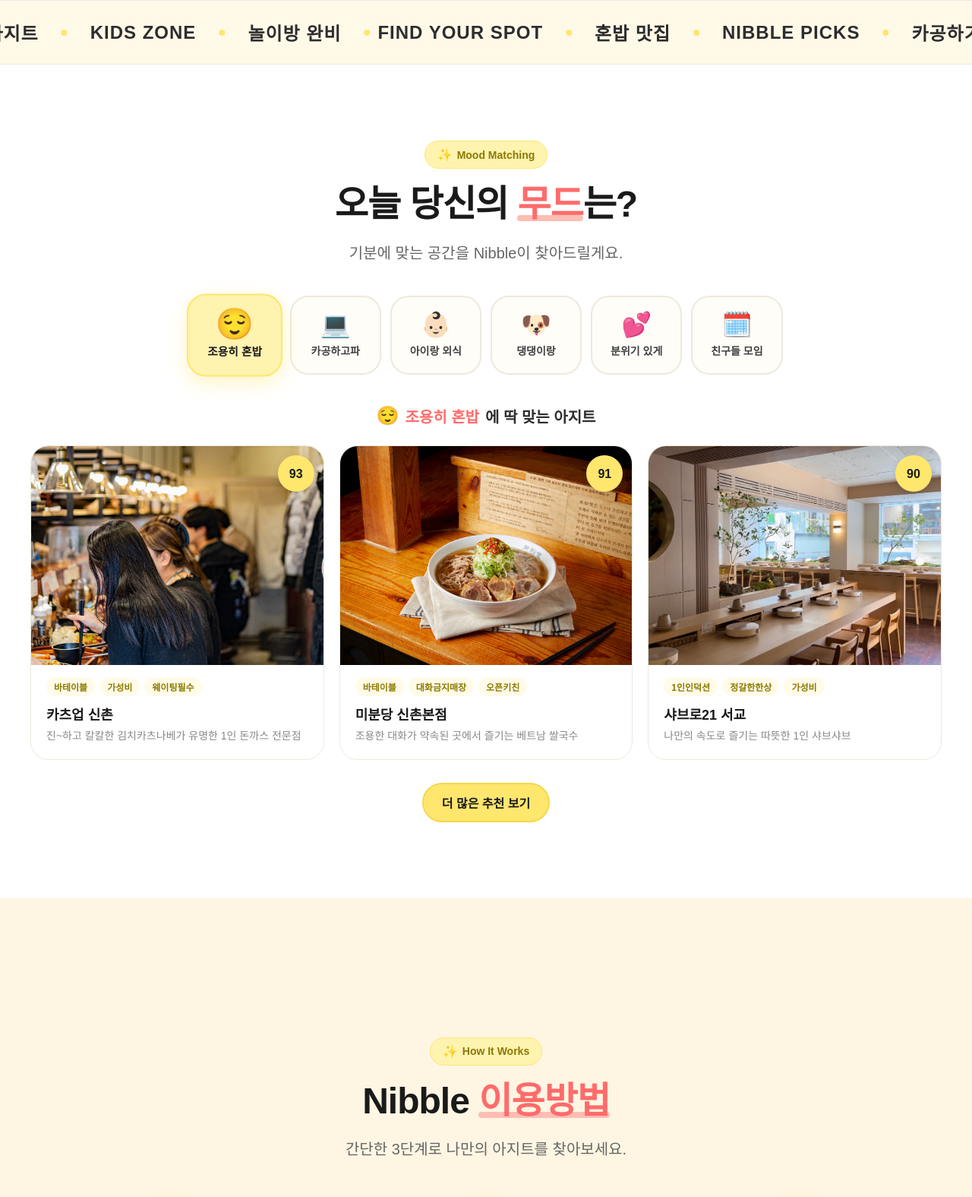
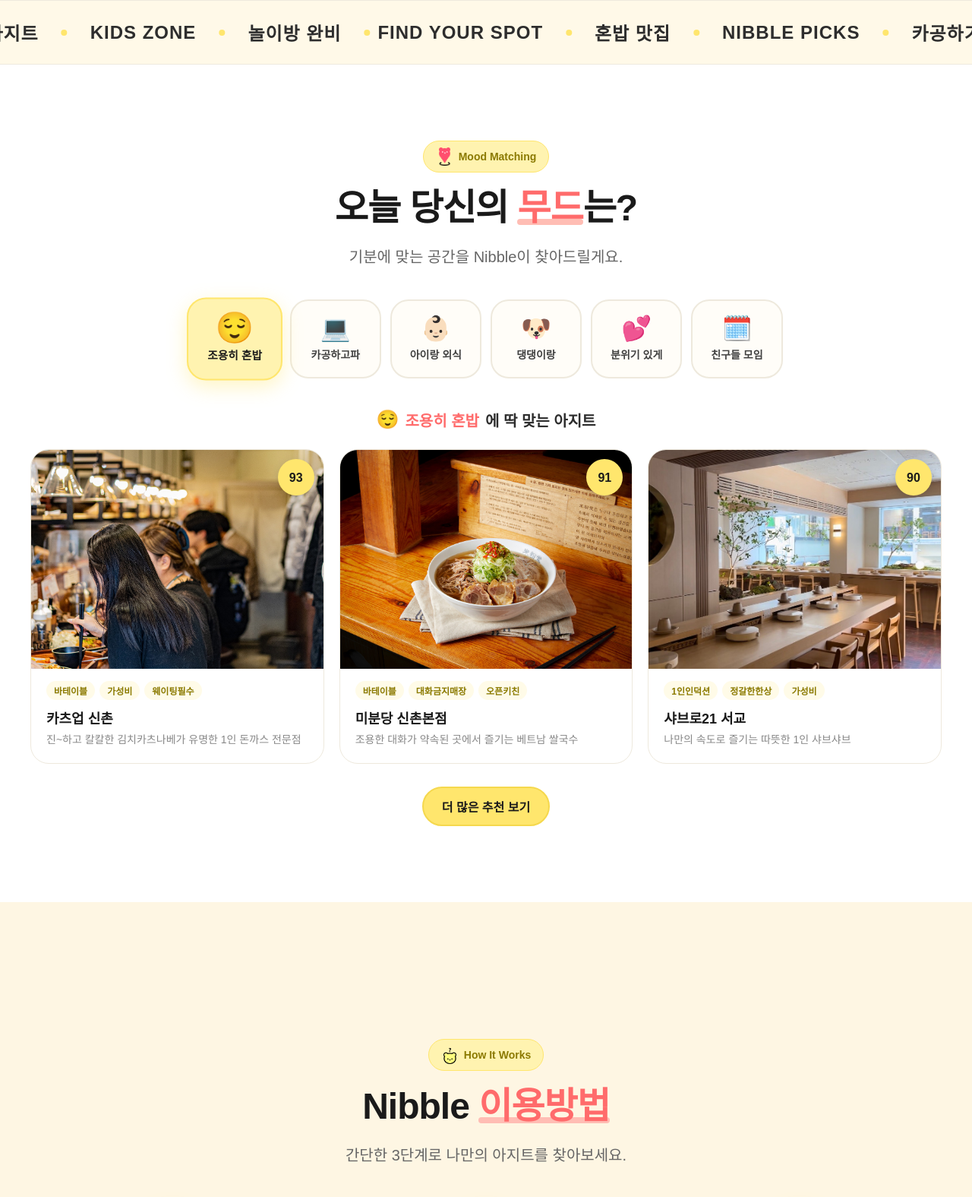
Before and after one commit to yuliee02/Nibble, a plain HTML site: page index.html in a window 1280 px wide. Shown: the part 1593-3168 px from the top of the page at 76% size. Drawn offline with nearby package versions, Linux system fonts and the light colour scheme; a web font is replaced by a local one.

Commit message:
Update img and index

```diff
--- a/index.html
+++ b/index.html
@@ -4,11 +4,10 @@
   <meta charset="UTF-8">
   <meta name="viewport" content="width=device-width, initial-scale=1.0">
   <title>Nibble — 야금야금 찾아가는 나만의 아지트</title>
-  <meta name="description" content="혼자여도 맛있게, 나답게. Nibble이 당신의 취향에 맞는 맛집을 찾아드립니다.">
   <!-- Open Graph (링크 썸네일) -->
   <meta property="og:type" content="website">
   <meta property="og:title" content="Nibble — 야금야금 찾아가는 나만의 아지트">
-  <meta property="og:description" content="혼자여도 맛있게, 나답게. Nibble이 당신의 취향에 맞는 맛집을 찾아드립니다.">
+  <meta property="og:description" content="Nibble이 당신의 취향에 맞는 맛집을 찾아드립니다.">
   <meta property="og:image" content="https://nibble-project.netlify.app/img/og-thumbnail.jpg">
   <meta property="og:url" content="https://nibble-project.netlify.app/">
   <link rel="stylesheet" href="css/style.css">
@@ -313,7 +312,7 @@
     <div class="rel">
       <div class="tit_wrap ani_item">
         <span class="badge">
-          <span class="emoji">✨</span>
+          <span class="badge_icon"><img src="img/local_spot_hover.png" alt=""></span>
           Mood Matching
         </span>
         <h2 class="tit">
@@ -722,7 +721,7 @@
     <div class="rel">
       <div class="tit_wrap ani_item">
         <span class="badge">
-          <span class="emoji">✨</span>
+          <span class="badge_icon"><img src="img/howit.png" alt=""></span>
           How It Works
         </span>
         <h2 class="tit">
```
Also changed, not shown: img/howit.png (added).
